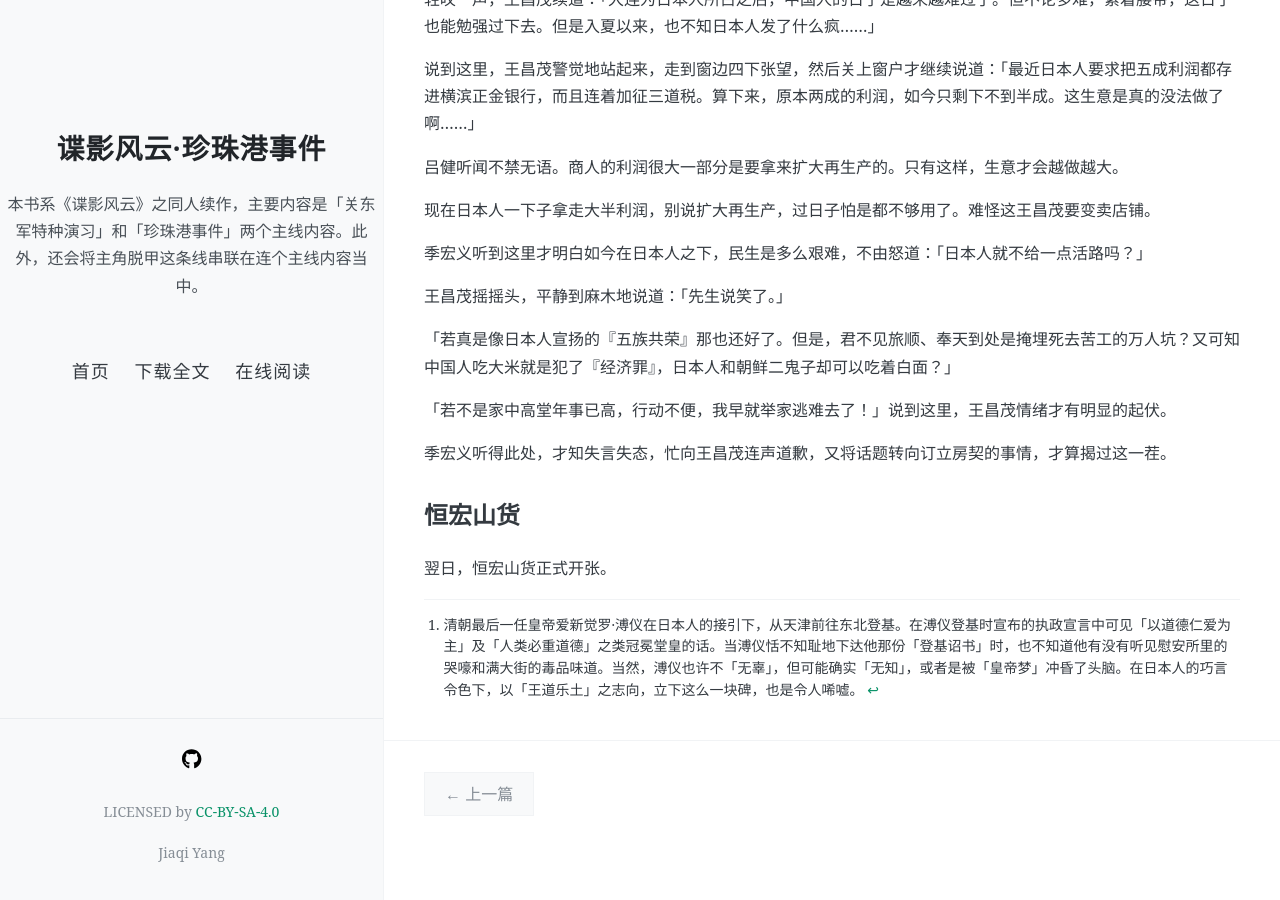
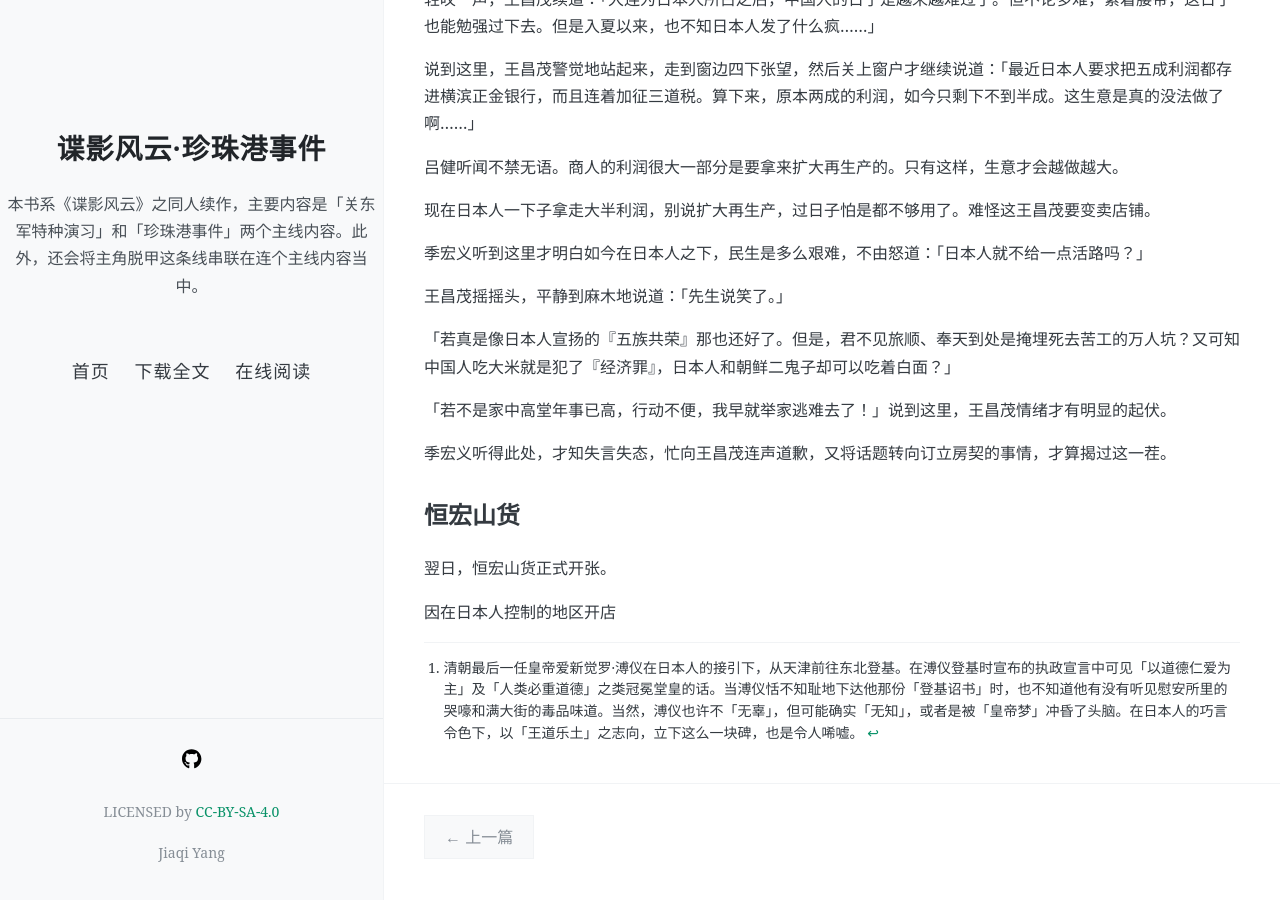
Before and after one commit to NingZhiheng/the-novel-pearl-harbor, a Jekyll site: the page built from docs/_posts/2020-04-19-过山海关.md, in a window 1280 px wide and 900 px high, scrolled down 2782 px. Built offline with Jekyll 4.4.1, drawn with Linux system fonts in a browser that asks for light colours; nearby versions of some CDN libraries; before the commit the page ends 3639 px from its top, so only the background shows below that.

Commit message:
[sync] source synchronized: 2020-04-21 08:11:01

```diff
--- a/docs/_includes/04.md
+++ b/docs/_includes/04.md
@@ -84,6 +84,8 @@
 
 翌日，恒宏山货正式开张。
 
+因在日本人控制的地区开店
+
 <!-- ![01](../../../../images/01.jpg "东北华北示意图") -->
 
 [^1]: 清朝最后一任皇帝爱新觉罗·溥仪在日本人的接引下，从天津前往东北登基。在溥仪登基时宣布的执政宣言中可见「以道德仁爱为主」及「人类必重道德」之类冠冕堂皇的话。当溥仪恬不知耻地下达他那份「登基诏书」时，也不知道他有没有听见慰安所里的哭嚎和满大街的毒品味道。当然，溥仪也许不「无辜」，但可能确实「无知」，或者是被「皇帝梦」冲昏了头脑。在日本人的巧言令色下，以「王道乐土」之志向，立下这么一块碑，也是令人唏嘘。
```
